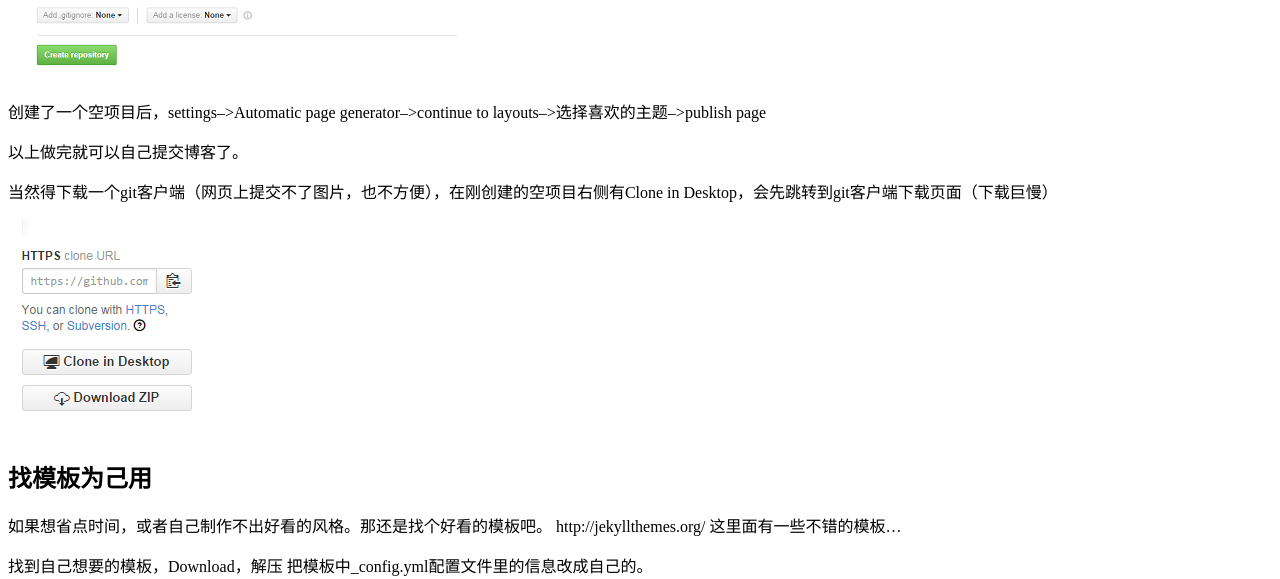
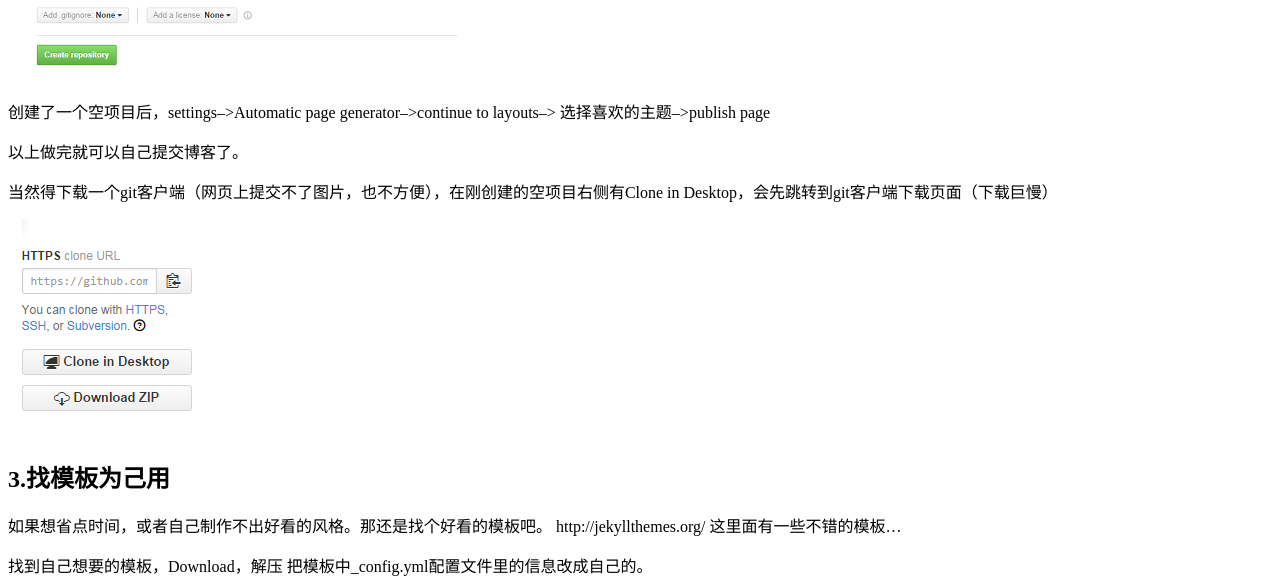
Before and after one commit to CharlesCJ/charlescj.github.io, a Jekyll site: the page built from _posts/2014-11-15-GitHub免费blog新手图文教程_others.markdown, in a window 1280 px wide and 900 px high, scrolled down 1566 px. Shown: the part 156-735 px from the top of the window. Built offline with Jekyll 4.4.1, drawn with Linux system fonts in a browser that asks for light colours; nearby versions of some CDN libraries; library files that are not in the unit come from our copies; comment, search, counter and statistics services are not loaded.

Commit message:
Update 2014-11-15-GitHub免费blog新手图文教程_others.markdown

```diff
--- a/_posts/2014-11-15-GitHub免费blog新手图文教程_others.markdown
+++ b/_posts/2014-11-15-GitHub免费blog新手图文教程_others.markdown
@@ -23,7 +23,8 @@ tags: [others]
 
 ![11](http://charlescj.github.io/assets/themes/Snail/img/firstGitHubBlog/11.png)
 
-  创建了一个空项目后，settings-->Automatic page generator-->continue to layouts-->选择喜欢的主题-->publish page
+  创建了一个空项目后，settings-->Automatic page generator-->continue to layouts-->
+  选择喜欢的主题-->publish page
 
   以上做完就可以自己提交博客了。
 
@@ -31,7 +32,7 @@ tags: [others]
 
 ![3](http://charlescj.github.io/assets/themes/Snail/img/firstGitHubBlog/3.png)
 
-## 找模板为己用
+## 3.找模板为己用
 如果想省点时间，或者自己制作不出好看的风格。那还是找个好看的模板吧。
 http://jekyllthemes.org/
 这里面有一些不错的模板…
```
Also changed, not shown: other parts of _posts/2014-11-15-GitHub免费blog新手图文教程_others.markdown (+1 -1 lines).
